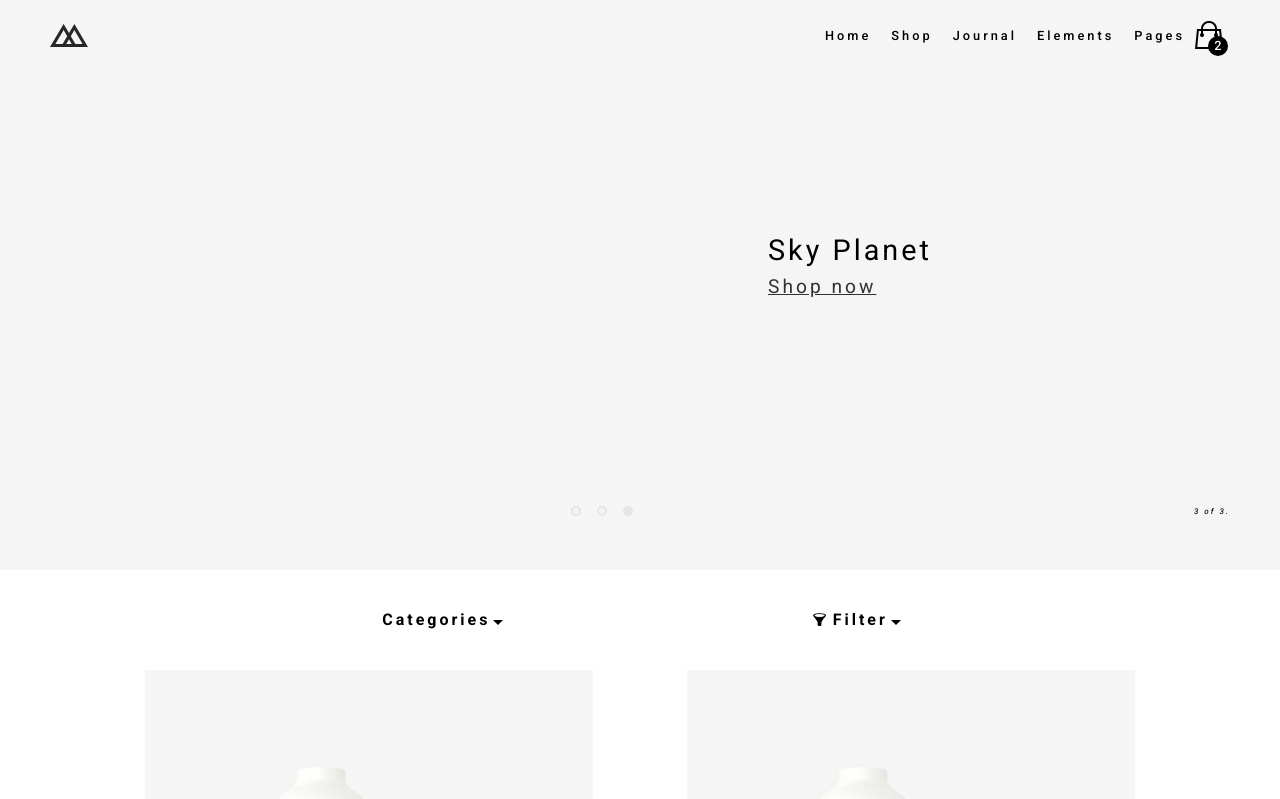
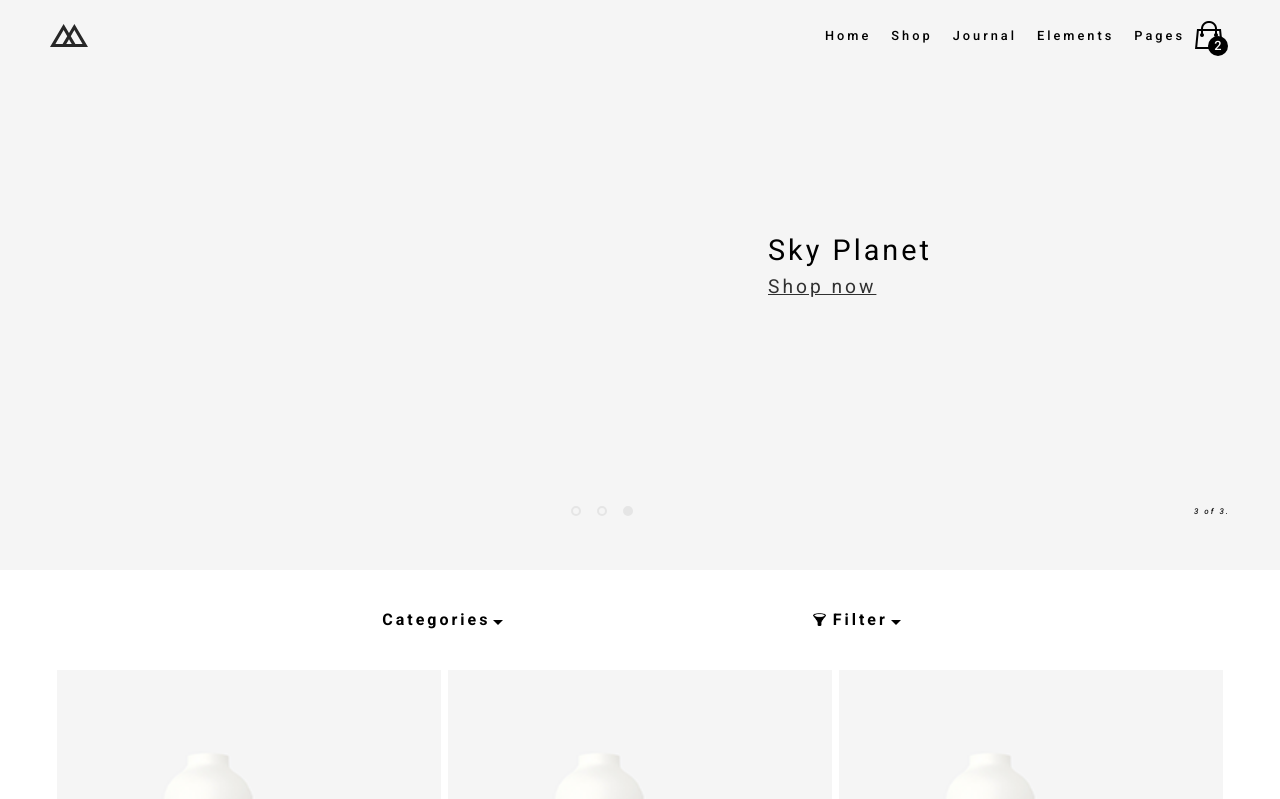
Before and after one commit to Szona/maison, a website: page index.html in a window 1280 px wide. Shown: the top 799 px of the page. Drawn offline with nearby package versions, Linux system fonts and the light colour scheme; files that its build step writes are made by us from their sources; files whose address does not match are found by name.

Commit message:
fixed products sizing for tablet lanscape up

```diff
--- a/scss/components/categories-list.scss
+++ b/scss/components/categories-list.scss
@@ -30,7 +30,7 @@
 @include for-tablet-portrait-up {
   .categories-list {
     width: 42vw;
-    height: 50vw;
+    height: 42vw;
     top: 55px;
     left: -15.5vw;
     li {
--- a/scss/layout/section.scss
+++ b/scss/layout/section.scss
@@ -74,3 +74,9 @@
     margin-bottom: 40px;
   }
 }
+@include for-tablet-landscape-up {
+  .product-img {
+    width: 30vw;
+    height: 30vw;
+  }
+}
```
